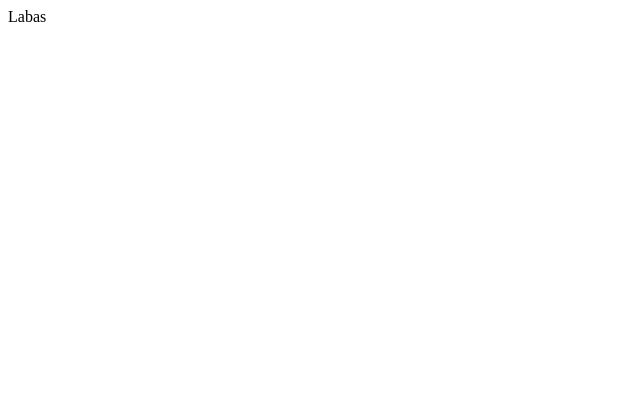
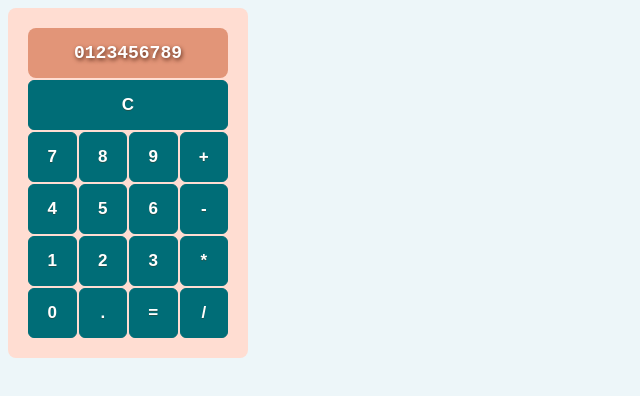
Before and after one commit to JonasKaruzas/odin-calculator, a plain HTML site: page index.html in a window 1280 px wide. Shown: the whole page, without its empty margins (0-640 px from the left). Drawn offline with Linux system fonts and the light colour scheme.

Commit message:
Added Buttons, styles, and basic functions

```diff
--- a/index.html
+++ b/index.html
@@ -8,7 +8,16 @@
     <title>Calculator</title>
 </head>
 <body>
-    <div>Labas</div>
+
+    <div id="container">
+        <div id="screen">0123456789</div>
+        <div class="buttons"><button>C</button></div>
+        <div class="buttons"><button id="num7" class="number">7</button><button id="num8" class="number">8</button><button id="num9" class="number">9</button><button id="add" class="operator">+</button></div>
+        <div class="buttons"><button id="num4" class="number">4</button><button id="num5" class="number">5</button><button id="num6" class="number">6</button><button id="subtract" class="operator">-</button></div>
+        <div class="buttons"><button id="num1" class="number">1</button><button id="num2" class="number">2</button><button id="num3" class="number">3</button><button id="multiply" class="operator">*</button></div>
+        <div class="buttons"><button id="num0" class="number">0</button><button id="decimal" class="number">.</button><button id="equals" class="number">=</button><button id="divide" class="operator">/</button></div>
+    </div>
+
     <script src="script.js"></script>
 </body>
 </html>
--- a/script.js
+++ b/script.js
@@ -0,0 +1,34 @@
+function add(a,b){
+    return a+b;
+}
+
+function subtract(a,b){
+    return a-b;
+}
+
+function multiply(a,b){
+    return a*b;
+}
+
+function divide(a,b){
+    return a/b;
+}
+
+function operate(operator, a, b){
+    switch (operator) {
+        case add:
+            return add(a, b);
+            break;
+        case subtract:
+            return subtract(a, b);
+            break;
+        case multiply:
+            return multiply(a, b);
+            break;
+        case divide:
+            return divide(a, b);
+            break;
+        default:
+            alert('ERROR!')
+    }
+}
--- a/style.css
+++ b/style.css
@@ -0,0 +1,61 @@
+/* * {
+    border: 1px solid red;
+} */
+
+body {
+    background-color: #EDF6F9;
+}
+
+#container {
+    max-width: 200px;
+    display: flex;
+    flex-direction: column;
+    gap: 2px;
+    padding: 20px;
+    border-radius: 8px;
+    background-color: #FFDDD2;
+}
+
+#screen {
+    min-height: 50px;
+    background-color: #E29578;
+    border-radius: 8px;
+    color: #FFF;
+    display: flex;
+    justify-content: center;
+    align-items: center;
+    font-family: monospace,'Courier New', Courier ;
+    font-size: large;
+    font-weight: 700;
+    text-shadow:1px 2px 4px #5f2e1d;
+
+}
+
+.buttons {
+    display: flex;
+    height: 50px;
+    gap: 2px;
+}
+
+button {
+    flex: 1;
+    border-radius:6px;
+    border:1px solid #006D77;
+    /* display:inline-block; */
+    cursor:pointer;
+    color:#ffffff;
+    font-family:Arial;
+    font-size:17px;
+    font-weight: 700;
+    /* padding:16px 31px; */
+    text-decoration:none;
+    background-color:#006D77;
+    text-shadow:0px 1px 0px #1e534e;
+}
+button:hover {
+    background-color:#83C5BE;
+}
+button:active {
+    position:relative;
+    top:1px;
+}
```
